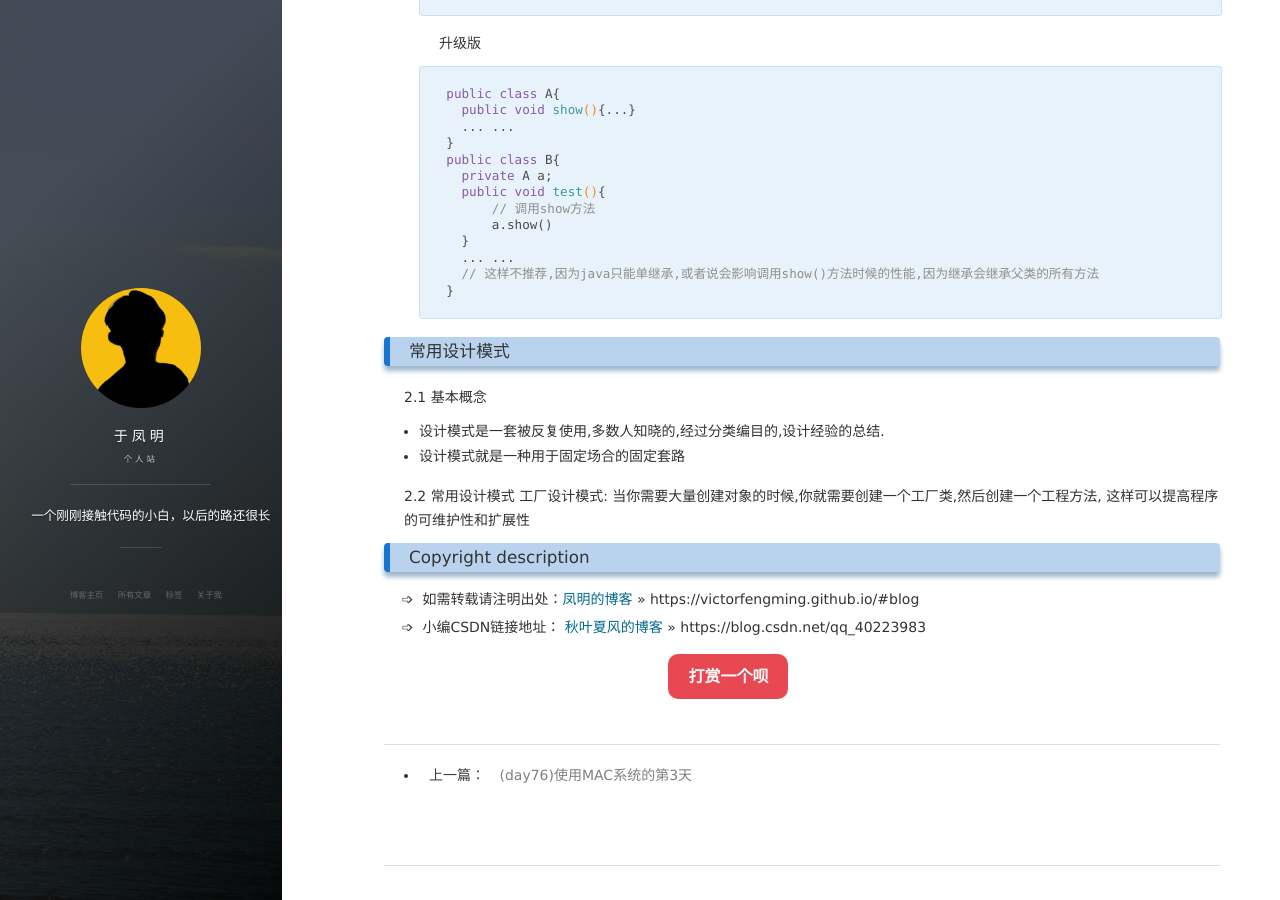
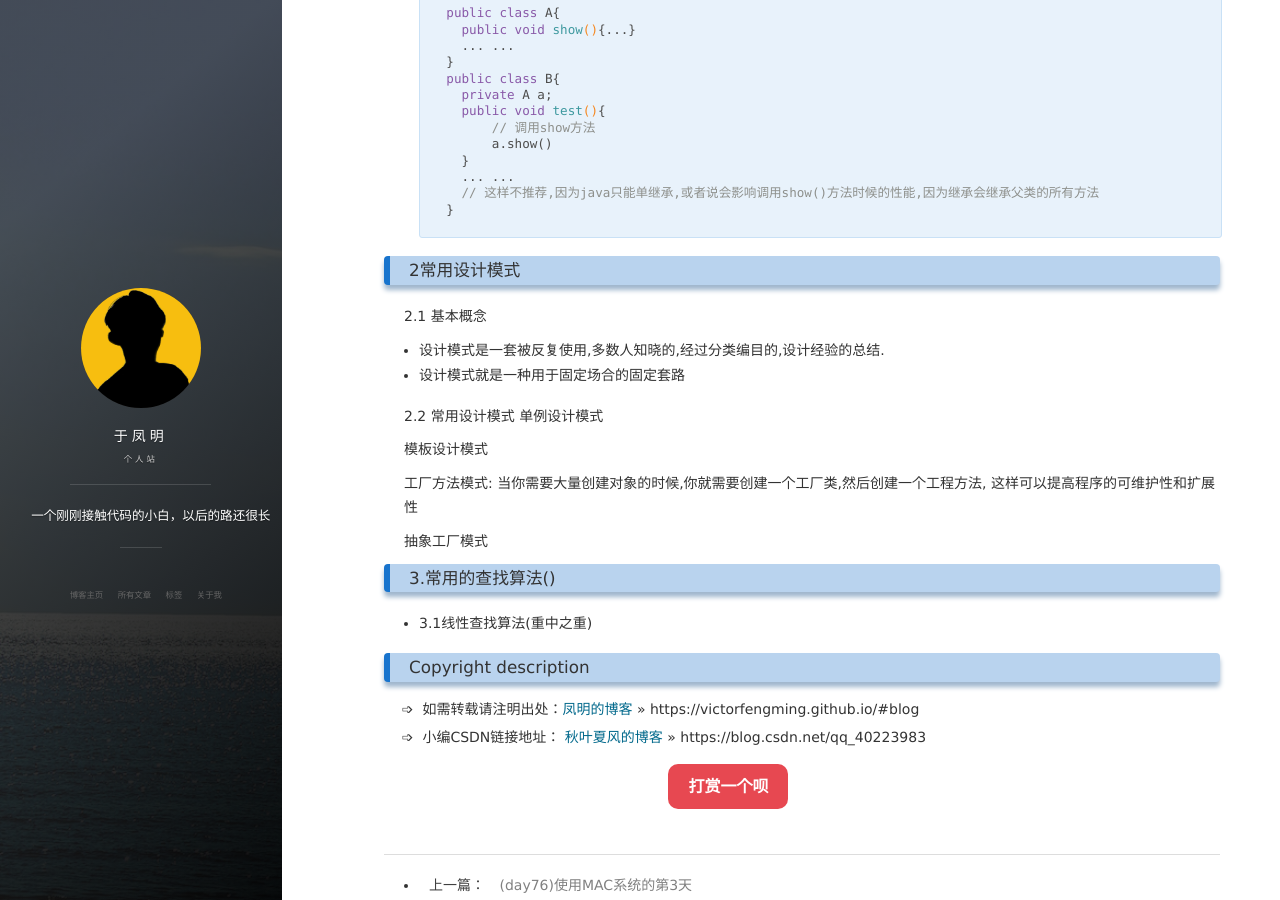
Before and after one commit to victorfengming/victorfengming.github.io.leopardpan, a Jekyll site: the page built from _posts/note/2019-10-28-note12.markdown, in a window 1280 px wide and 900 px high, scrolled down 2967 px. Built offline with Jekyll 4.4.1, drawn with Linux system fonts in a browser that asks for light colours; nearby versions of some CDN libraries; comment, search, counter and statistics services are not loaded; some of the changed text lies outside the part shown.

Commit message:
3.常用的查找算法()

````diff
--- a/_posts/note/2019-10-28-note12.markdown
+++ b/_posts/note/2019-10-28-note12.markdown
@@ -163,11 +156,20 @@ public class B{
 }
 ```
 
-### 常用设计模式
+### 2常用设计模式
 2.1 基本概念
 - 设计模式是一套被反复使用,多数人知晓的,经过分类编目的,设计经验的总结.
 - 设计模式就是一种用于固定场合的固定套路
 
 2.2 常用设计模式
-工厂设计模式:
+单例设计模式
+
+模板设计模式
+
+工厂方法模式:
     当你需要大量创建对象的时候,你就需要创建一个工厂类,然后创建一个工程方法, 这样可以提高程序的可维护性和扩展性
+
+抽象工厂模式
+
+### 3.常用的查找算法()
+- 3.1线性查找算法(重中之重)
````
Also changed, not shown: other parts of _posts/note/2019-10-28-note12.markdown (+0 -7 lines).
